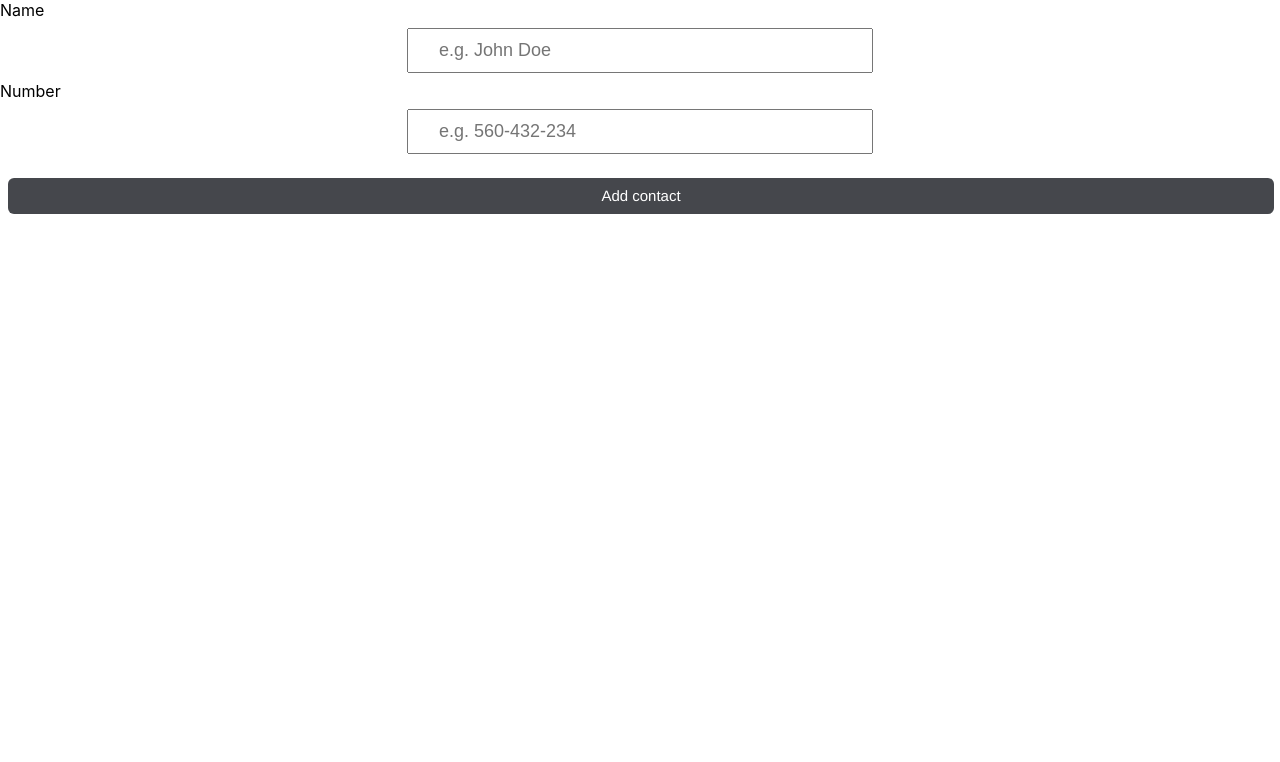
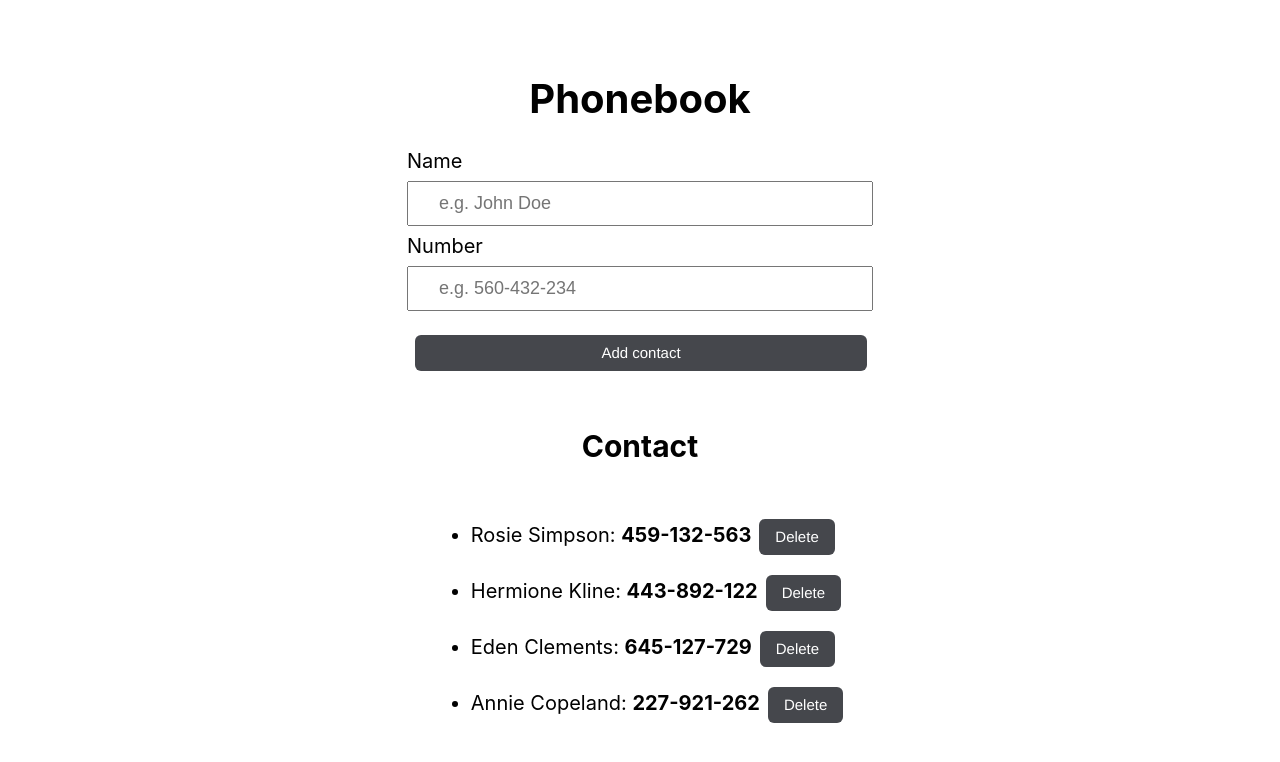
Before and after one commit to BartekJedliczka/goit-react-hw-02-phonebook, a React (Create React App) app: page / in a window 1280 px wide. Shown: the top 762 px of the page. Built offline with nearby package versions, Linux system fonts and the light colour scheme.

Commit message:
Update App.jsx

```diff
--- a/src/components/App.jsx
+++ b/src/components/App.jsx
@@ -1,14 +1,74 @@
 import React, { Component } from 'react';
-
-// import { nanoid } from 'nanoid';
+import css from './App.module.css';
+import { nanoid } from 'nanoid';
 
 import ContactForm from './ContactForm/ContaktForm';
+import ContactList from './ContactList/ContactList';
 
 class App extends Component {
+  state = {
+    contacts: [
+      { id: 'id-1', name: 'Rosie Simpson', number: '459-132-563' },
+      { id: 'id-2', name: 'Hermione Kline', number: '443-892-122' },
+      { id: 'id-3', name: 'Eden Clements', number: '645-127-729' },
+      { id: 'id-4', name: 'Annie Copeland', number: '227-921-262' },
+    ],
+    filter: '',
+    name: '',
+    number: '',
+  };
+
+  addContact = ({ name, number }) => {
+    const normalizedCase = name.toLowerCase();
+    let isAdded = false;
+
+    this.state.contacts.forEach(el => {
+      if (el.name.toLowerCase() === normalizedCase) {
+        alert(`${name} is already in contacts`);
+        isAdded = true;
+      }
+    });
+
+    if (isAdded) {
+      return;
+    }
+    const contact = {
+      id: nanoid(),
+      name: name,
+      number: number,
+    };
+    this.setState(prevState => ({
+      contacts: [...prevState.contacts, contact],
+    }));
+  };
+
+  filteredContacts = () => {
+    const { filter, contacts } = this.state;
+    const normalizedCase = filter.toLowerCase();
+
+    return contacts.filter(contact =>
+      contact.name.toLowerCase().includes(normalizedCase)
+    );
+  };
+
+  deleteContact = id => {
+    this.setState(prevState => ({
+      contacts: prevState.contacts.filter(contact => contact.id !== id),
+    }));
+  };
+
   render() {
+    const filtered = this.filteredContacts();
+
     return (
-      <div>
-        <ContactForm />
+      <div className={css.app}>
+        <h1>Phonebook</h1>
+        <ContactForm onSubmit={this.addContact} />
+        <h2>Contact</h2>
+
+        <div>
+          <ContactList contacts={filtered} deleteContact={this.deleteContact} />
+        </div>
       </div>
     );
   }
```
